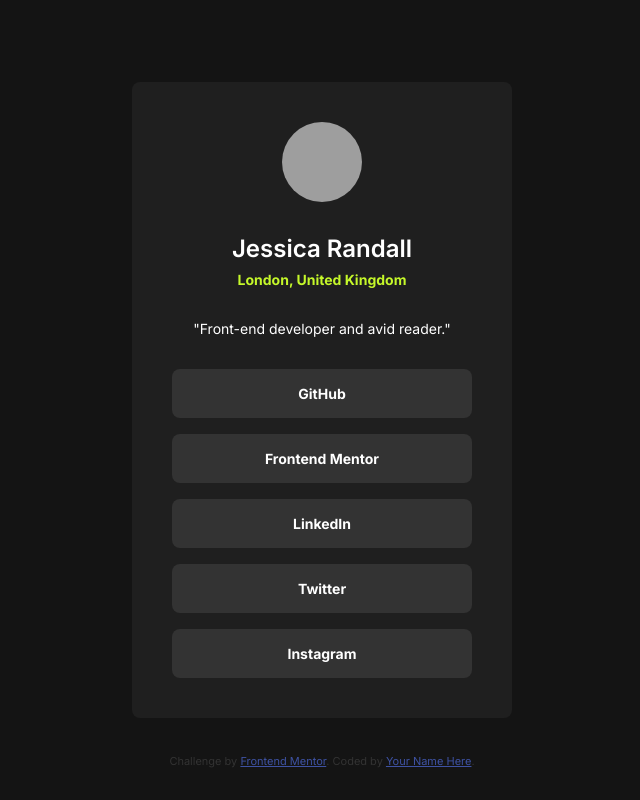
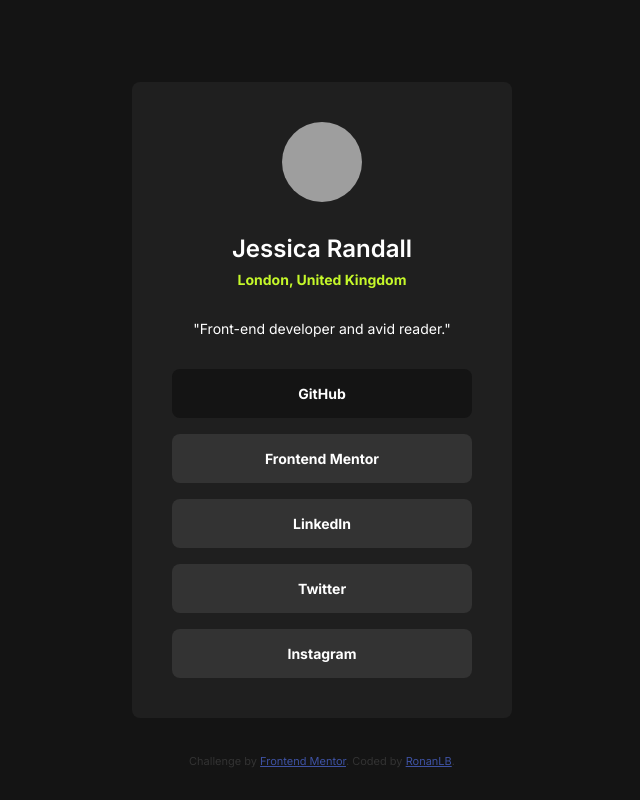
Before and after one commit to ronanlebideau/fem-social-links-profile-main, a plain HTML site: page index.html in a window 1280 px wide. In both pictures the pointer is over the link "GitHub". Shown: the whole page, without its empty margins (318-958 px from the left). Drawn offline with Linux system fonts and the light colour scheme; grey boxes are pictures that could not be loaded.

Commit message:
added hover animations on buttons, and completed the copyright with my name

```diff
--- a/index.html
+++ b/index.html
@@ -38,7 +38,7 @@
 
   <div class="attribution">
     Challenge by <a href="https://www.frontendmentor.io?ref=challenge" target="_blank">Frontend Mentor</a>.
-    Coded by <a href="#">Your Name Here</a>.
+    Coded by <a href="https://github.com/ronanlebideau">RonanLB</a>.
   </div>
 </body>
 </html>
--- a/style.css
+++ b/style.css
@@ -78,6 +78,11 @@ img {
     font-weight: 700;
     padding: 1rem;
     text-decoration: none;
+    transition: all .2s ease-in-out;
+}
+.buttons a:hover{
+    background-color: var(--grey-900);
+    transition: all .2s ease-in-out;
 }
 
 .attribution {
```
